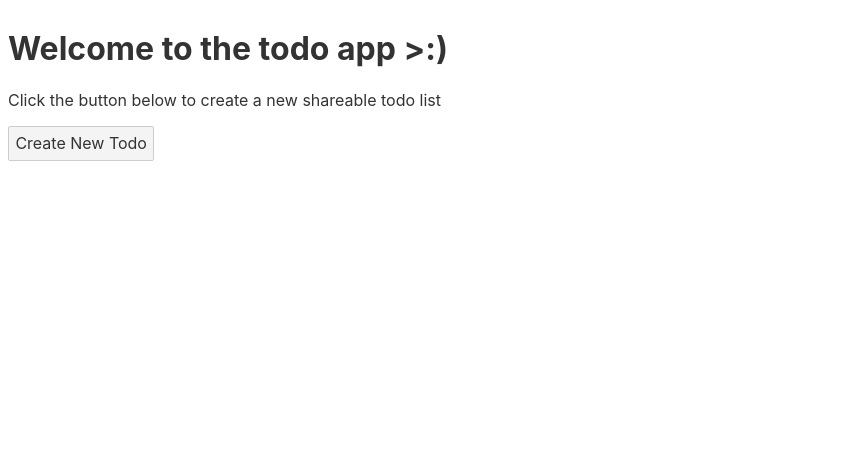
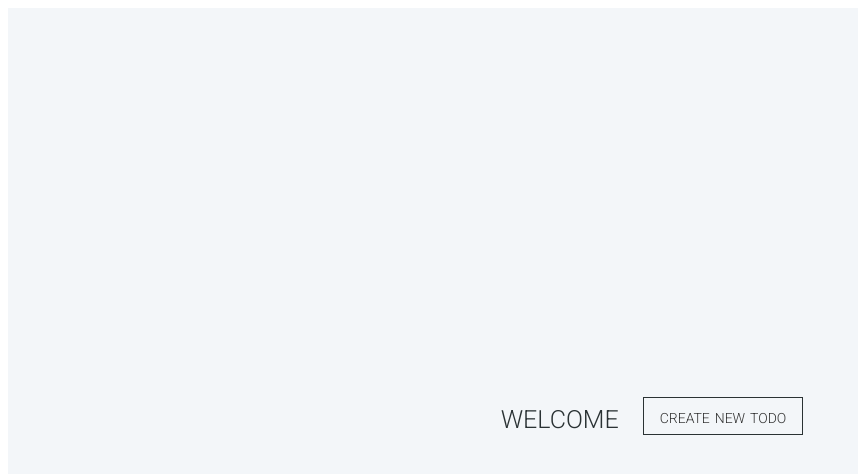
Before and after one commit to tha23rd/todoapp, a Svelte app in the folder ui/: page / in a window 1280 px wide. Shown: the top 474 px of the page, without its empty margins (0-858 px from the left). Built offline with nearby package versions, Linux system fonts and the light colour scheme.

Commit message:
stashing

```diff
--- a/ui/package.json
+++ b/ui/package.json
@@ -28,8 +28,12 @@
     "svelte-check": "^2.2.3"
   },
   "dependencies": {
+    "autoprefixer": "^9.8.6",
+    "postcss": "^7.0.36",
     "sirv-cli": "^1.0.0",
     "socket.io-client": "^4.1.3",
-    "svelte-routing": "^1.6.0"
+    "svelte-preprocess": "^4.7.4",
+    "svelte-routing": "^1.6.0",
+    "tailwindcss": "npm:@tailwindcss/postcss7-compat@^2.2.4"
   }
 }
--- a/ui/rollup.config.js
+++ b/ui/rollup.config.js
@@ -4,6 +4,7 @@ import resolve from '@rollup/plugin-node-resolve';
 import livereload from 'rollup-plugin-livereload';
 import { terser } from 'rollup-plugin-terser';
 import css from 'rollup-plugin-css-only';
+import sveltePreprocess from "svelte-preprocess";
 
 const production = !process.env.ROLLUP_WATCH;
 
@@ -41,7 +42,16 @@ export default {
             compilerOptions: {
                 // enable run-time checks when not in production
                 dev: !production
-			}
+            },
+            preprocess: sveltePreprocess({
+                sourceMap: !production,
+                postcss: {
+                    plugins: [
+                        require("tailwindcss"),
+                        require("autoprefixer"),
+                    ],
+                },
+            }),
         }),
         // we'll extract any component CSS out into
         // a separate file - better for performance
@@ -68,7 +78,7 @@ export default {
 
         // If we're building for production (npm run build
         // instead of npm run dev), minify
-		production && terser()
+        production && terser(),
     ],
     watch: {
         clearScreen: false
--- a/ui/src/App.svelte
+++ b/ui/src/App.svelte
@@ -1,23 +1,7 @@
-<style>
-    main {
-        text-align: center;
-        padding: 1em;
-        max-width: 240px;
-        margin: 0 auto;
-    }
-
-    h1 {
-        color: #ff3e00;
-        text-transform: uppercase;
-        font-size: 4em;
-        font-weight: 100;
-    }
-
-    @media (min-width: 640px) {
-        main {
-            max-width: none;
-        }
-    }
+<style global lang="postcss">
+    @tailwind base;
+    @tailwind components;
+    @tailwind utilities;
 </style>
 
 <script>
@@ -28,6 +12,16 @@
     export let url = ''
 </script>
 
+<svelte:head>
+    <link rel="preconnect" href="https://fonts.googleapis.com" />
+    <link rel="preconnect" href="https://fonts.gstatic.com" crossorigin />
+    <link
+        href="https://fonts.googleapis.com/css2?family=Roboto:wght@300&display=swap"
+        rel="stylesheet"
+    />
+</svelte:head>
+
+<body class="h-screen bg-whiteish">
     <Router {url}>
         <div>
             <Route path="/"><Home /></Route>
@@ -36,3 +30,4 @@
             </Route>
         </div>
     </Router>
+</body>
--- a/ui/src/Home.svelte
+++ b/ui/src/Home.svelte
@@ -1,3 +1,13 @@
+<style global lang="postcss">
+    h1 {
+        font-variant: small-caps;
+        text-transform: lowercase;
+    }
+    button {
+        font-variant: small-caps;
+    }
+</style>
+
 <script>
     import { navigate } from 'svelte-routing'
     async function onClick() {
@@ -11,8 +21,14 @@
     }
 </script>
 
-<main>
-    <h1>Welcome to the todo app >:)</h1>
-    <p>Click the button below to create a new shareable todo list</p>
-    <button on:click|once={onClick}> Create New Todo </button>
+<main class="container mx-auto sm:flex flex-col content-center">
+    <div class="m-auto h-screen flex">
+        <h1 class="text-4xl text-blackish self-center m-6">welcome</h1>
+        <button
+            class="rounded-none border-blackish border-1 text-xl py-1 px-4 self-center"
+            on:click|once={onClick}
+        >
+            create new todo
+        </button>
+    </div>
 </main>
--- a/ui/src/TodoList.svelte
+++ b/ui/src/TodoList.svelte
@@ -24,6 +24,8 @@
     export let id
     import { io } from 'socket.io-client'
     import { onMount } from 'svelte'
+    import HeaderBar from './components/HeaderBar.svelte'
+    import SubHeader from './components/SubHeader.svelte'
     const socket = io('ws://localhost:8000', {
         path: '/ws/socket.io',
         query: { roomName: id }
@@ -40,11 +42,12 @@
             console.log(change)
         })
     })
+    console.log('here')
 </script>
 
 <main>
-    <h1>Hi</h1>
-    <h3>{todolist.name}</h3>
+    <div class="m-6">
+        <HeaderBar header={todolist.name || 'New List'} SubHeader={'test'} />
         <div id="chatWindow">
             <ul id="messages">
                 {#each todolist.items as item}
@@ -52,4 +55,5 @@
                 {/each}
             </ul>
         </div>
+    </div>
 </main>
--- /dev/null
+++ b/ui/src/components/H1.svelte
@@ -0,0 +1,5 @@
+<script>
+    export let text
+</script>
+
+<h1 class="text-4xl text-blackish self-center align-middle">{text}</h1>
--- /dev/null
+++ b/ui/src/components/HeaderBar.svelte
@@ -0,0 +1,11 @@
+<script>
+    import H1 from './H1.svelte'
+    import SubHeader from './SubHeader.svelte'
+    export let header
+    export let subheader
+</script>
+
+<div class="flex items-center gap-4">
+    <H1 text={header} />
+    <SubHeader text={subheader} />
+</div>
--- /dev/null
+++ b/ui/src/components/SubHeader.svelte
@@ -0,0 +1,5 @@
+<script>
+    export let text
+</script>
+
+<h3 class="text-xl text-grayish self-center align-middle">{text}</h3>
--- /dev/null
+++ b/ui/tailwind.config.js
@@ -0,0 +1,36 @@
+const production = !process.env.ROLLUP_WATCH;
+module.exports = {
+    purge: [],
+    darkMode: false, // or 'media' or 'class'
+    theme: {
+        colors: {
+            whiteish: {
+                DEFAULT: '#F3F6F9'
+            },
+            blackish: {
+                DEFAULT: '#2A3234'
+            },
+            grayish: {
+                DEFAULT: '#888F99'
+            }
+        },
+        fontFamily: {
+            sans: ['Roboto']
+        },
+        extend: {},
+    },
+    variants: {
+        extend: {},
+    },
+    plugins: [],
+    future: {
+        purgeLayersByDefault: true,
+        removeDeprecatedGapUtilities: true,
+    },
+    purge: {
+        content: [
+            "./src/**/*.svelte",
+        ],
+        enabled: production // disable purge in dev
+    },
+}
```
Also changed, not shown: 1 other file (tests, documents, lock files or other folders). Lines whose indentation alone changed are shown as unchanged.
